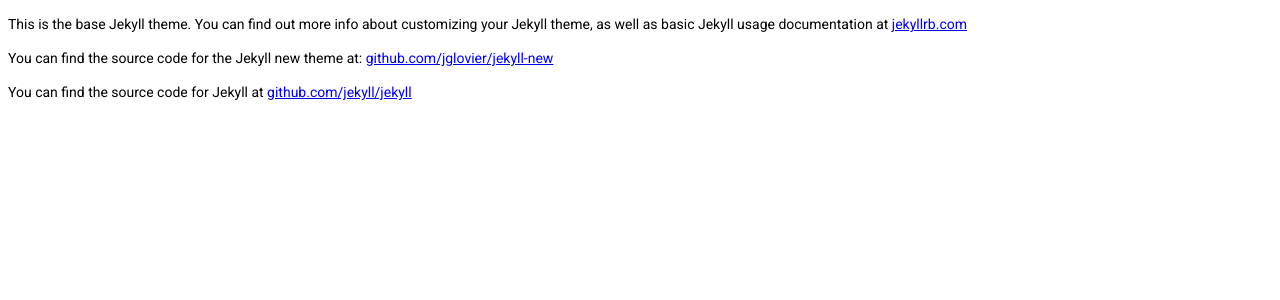
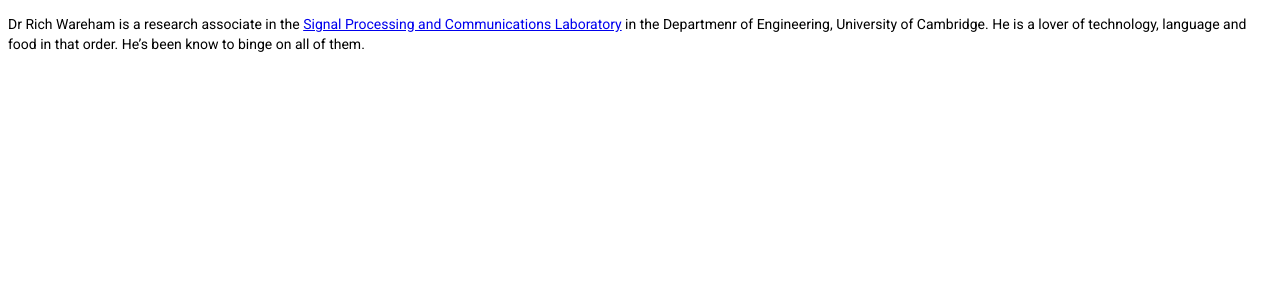
Before and after one commit to rjw57/richwareham.com, a Jekyll site: the page built from about.md, in a window 1280 px wide. Shown: the top 300 px of the page. Built offline with Jekyll 4.4.1, drawn with Linux system fonts in a browser that asks for light colours; some web fonts are replaced; comment, search, counter and statistics services are not loaded.

Commit message:
stub about page

```diff
--- a/about.md
+++ b/about.md
@@ -1,11 +1,10 @@
 ---
 layout: page
-title: About
+title: About Rich
 permalink: /about/
 ---
 
-This is the base Jekyll theme. You can find out more info about customizing your Jekyll theme, as well as basic Jekyll usage documentation at [jekyllrb.com](http://jekyllrb.com/)
-
-You can find the source code for the Jekyll new theme at: [github.com/jglovier/jekyll-new](https://github.com/jglovier/jekyll-new)
-
-You can find the source code for Jekyll at [github.com/jekyll/jekyll](https://github.com/jekyll/jekyll)
+Dr Rich Wareham is a research associate in the [Signal Processing and
+Communications Laboratory](http://sigproc.eng.cam.ac.uk/) in the Departmenr of
+Engineering, University of Cambridge. He is a lover of technology, language and
+food in that order. He's been know to binge on all of them.
```
